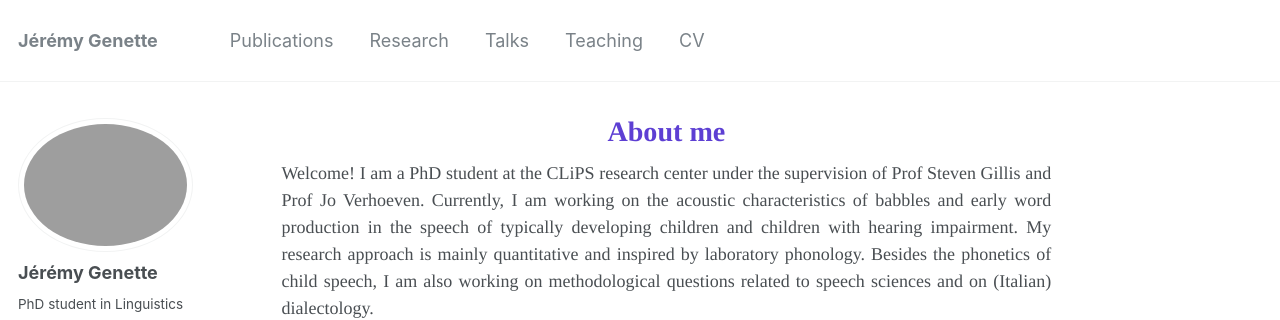
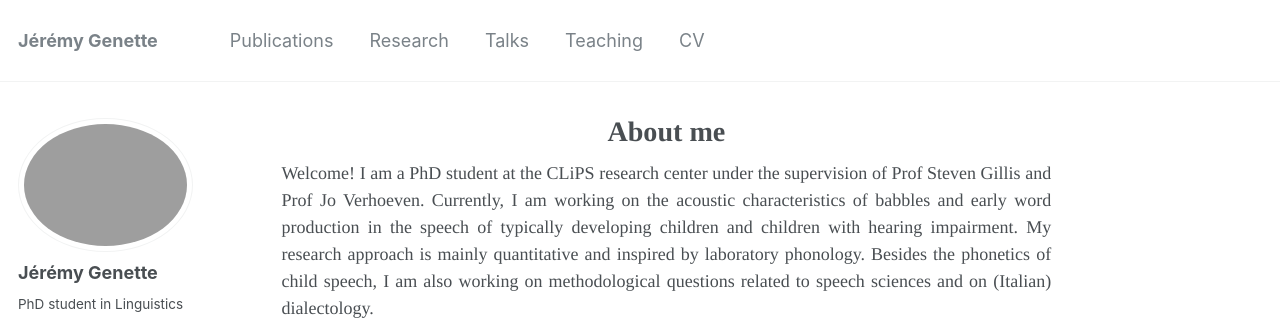
Before and after one commit to jgenette/jgenette.github.io, a Jekyll site: the page built from _pages/about.md, in a window 1280 px wide. Shown: the top 320 px of the page. Built offline with Jekyll 4.4.1, drawn with Linux system fonts in a browser that asks for light colours; some web fonts are replaced.

Commit message:
Update _page.scss

```diff
--- a/_sass/_page.scss
+++ b/_sass/_page.scss
@@ -37,7 +37,6 @@
 .page__title {
   margin-top: 0;
   line-height: 1;
-  color: $link-color;
   text-decoration: none;
 
 
@@ -57,7 +56,12 @@
     padding-bottom: 0.5em;
     border-bottom: none;
     text-decoration: none;
-
+  }
+     h3 {
+    padding-bottom: 0.5em;
+    border-bottom: none;
+    text-decoration: none;
+    color: $link-color;
   }
 
   p, li, dl {
```
